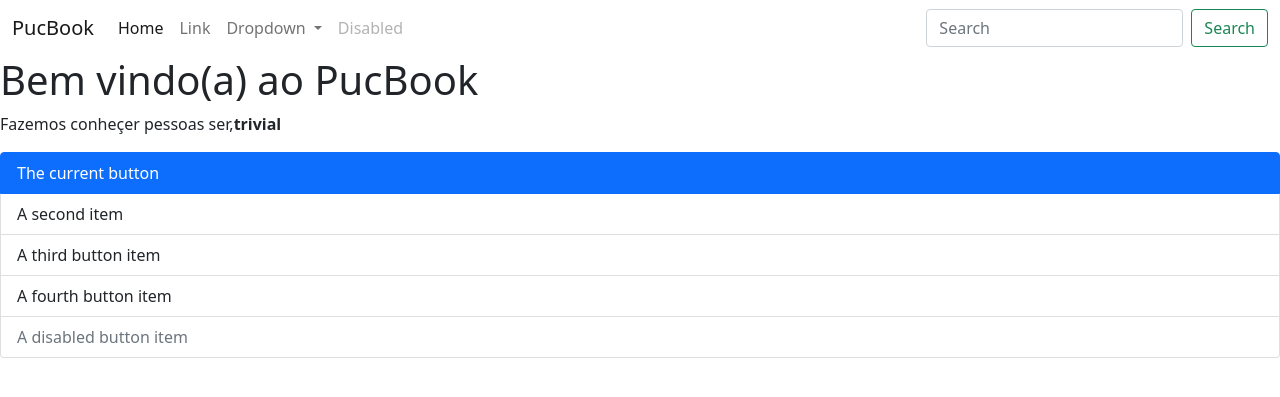
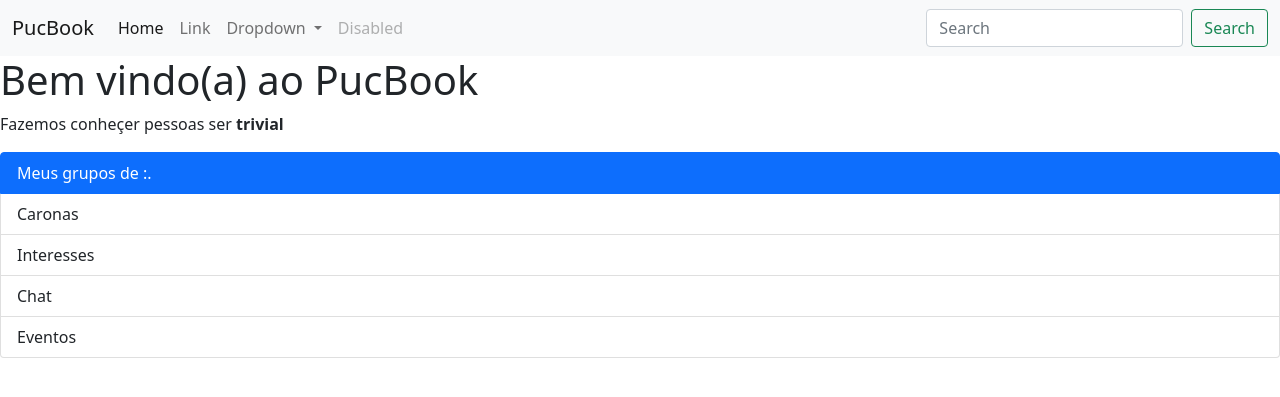
Before and after one commit to BuriedLeader/PUCBook, a Django app: template PUCBook/PUCBOOK_Site/templates/pagina-principal.html in a window 1280 px wide. Shown: the top 397 px of the page. Run offline with Django 4.2, Linux system fonts and the light colour scheme; the template is opened without the code that fills it, so the values that code supplies are empty.

Commit message:
PUC BOOK MOMENT

```diff
--- a/PUCBook/PUCBOOK_Site/templates/pagina-principal.html
+++ b/PUCBook/PUCBOOK_Site/templates/pagina-principal.html
@@ -1,17 +1,13 @@
 <!doctype html>
 <html lang="en">
   <head>
-    <!-- Required meta tags -->
     <meta charset="utf-8">
     <meta name="viewport" content="width=device-width, initial-scale=1">
-
-    <!-- Bootstrap CSS -->
     <link href="https://cdn.jsdelivr.net/npm/bootstrap@5.0.2/dist/css/bootstrap.min.css" rel="stylesheet" integrity="sha384-EVSTQN3/azprG1Anm3QDgpJLIm9Nao0Yz1ztcQTwFspd3yD65VohhpuuCOmLASjC" crossorigin="anonymous">
-
     <title>PucBook!</title>
   </head>
   <body>
-  <nav class="navbar navbar-expand-lg navbar-light bg-purple">
+  <nav class="navbar navbar-expand-lg navbar-light bg-light">
   <div class="container-fluid">
     <a class="navbar-brand" href="#">PucBook</a>
     <button class="navbar-toggler" type="button" data-bs-toggle="collapse" data-bs-target="#navbarSupportedContent" aria-controls="navbarSupportedContent" aria-expanded="false" aria-label="Toggle navigation">
@@ -48,25 +44,15 @@
   </div>
 </nav>
   <h1>Bem vindo(a) ao PucBook</h1>
-    <p>Fazemos conheçer pessoas ser,<strong>trivial</strong></p>
+    <p>Fazemos conheçer pessoas ser <strong>trivial</strong></p>
 <div class="list-group">
-  <button type="button" class="list-group-item list-group-item-action active" aria-current="true">
-    The current button
+  <button type="button" class="list-group-item list-group-item-action active col-md-6" disabled>Meus grupos de :.
   </button>
-  <button type="button" class="list-group-item list-group-item-action">A second item</button>
-  <button type="button" class="list-group-item list-group-item-action">A third button item</button>
-  <button type="button" class="list-group-item list-group-item-action">A fourth button item</button>
-  <button type="button" class="list-group-item list-group-item-action" disabled>A disabled button item</button>
+  <button type="button" class="list-group-item list-group-item-action">Caronas</button>
+  <button type="button" class="list-group-item list-group-item-action">Interesses</button>
+  <button type="button" class="list-group-item list-group-item-action">Chat</button>
+  <button type="button" class="list-group-item list-group-item-action">Eventos</button>
 </div>
-    <!-- Optional JavaScript; choose one of the two! -->
-
-    <!-- Option 1: Bootstrap Bundle with Popper -->
     <script src="https://cdn.jsdelivr.net/npm/bootstrap@5.0.2/dist/js/bootstrap.bundle.min.js" integrity="sha384-MrcW6ZMFYlzcLA8Nl+NtUVF0sA7MsXsP1UyJoMp4YLEuNSfAP+JcXn/tWtIaxVXM" crossorigin="anonymous"></script>
-
-    <!-- Option 2: Separate Popper and Bootstrap JS -->
-    <!--
-    <script src="https://cdn.jsdelivr.net/npm/@popperjs/core@2.9.2/dist/umd/popper.min.js" integrity="sha384-IQsoLXl5PILFhosVNubq5LC7Qb9DXgDA9i+tQ8Zj3iwWAwPtgFTxbJ8NT4GN1R8p" crossorigin="anonymous"></script>
-    <script src="https://cdn.jsdelivr.net/npm/bootstrap@5.0.2/dist/js/bootstrap.min.js" integrity="sha384-cVKIPhGWiC2Al4u+LWgxfKTRIcfu0JTxR+EQDz/bgldoEyl4H0zUF0QKbrJ0EcQF" crossorigin="anonymous"></script>
-    -->
   </body>
 </html>
```
